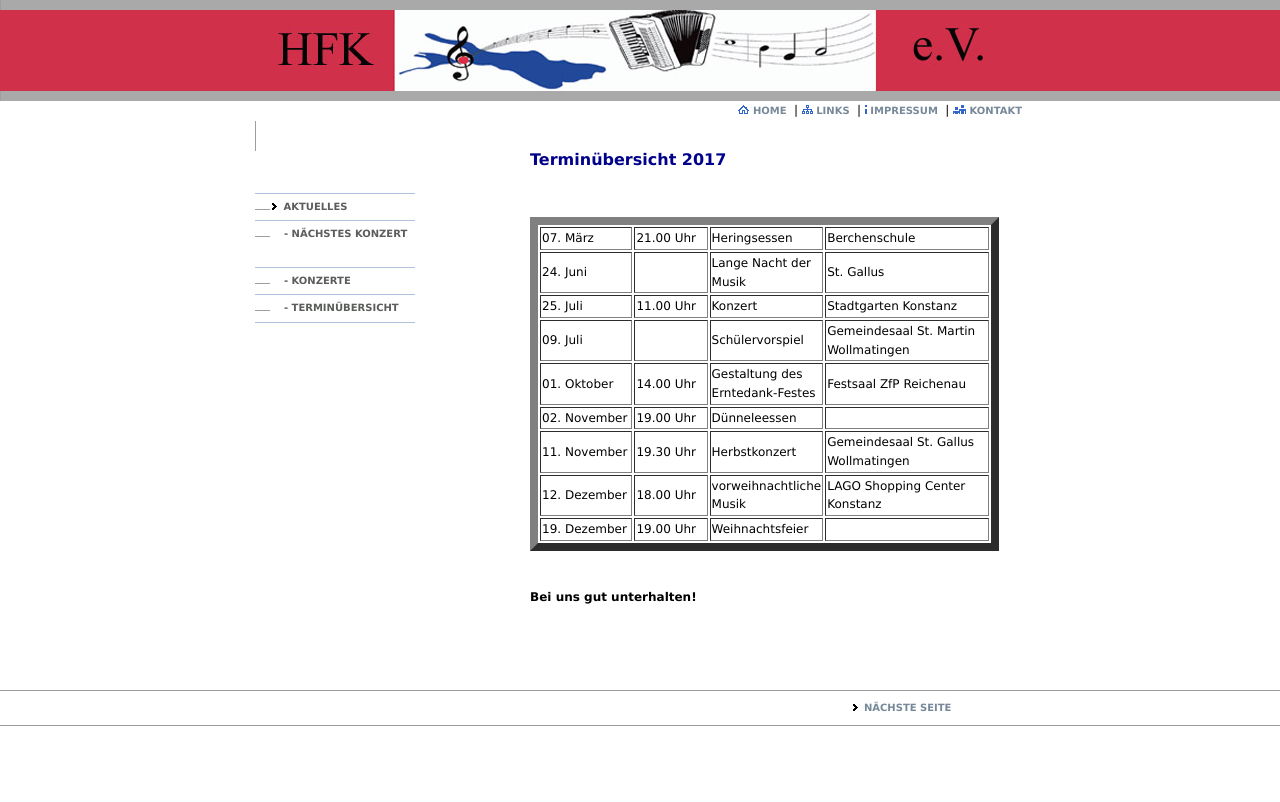
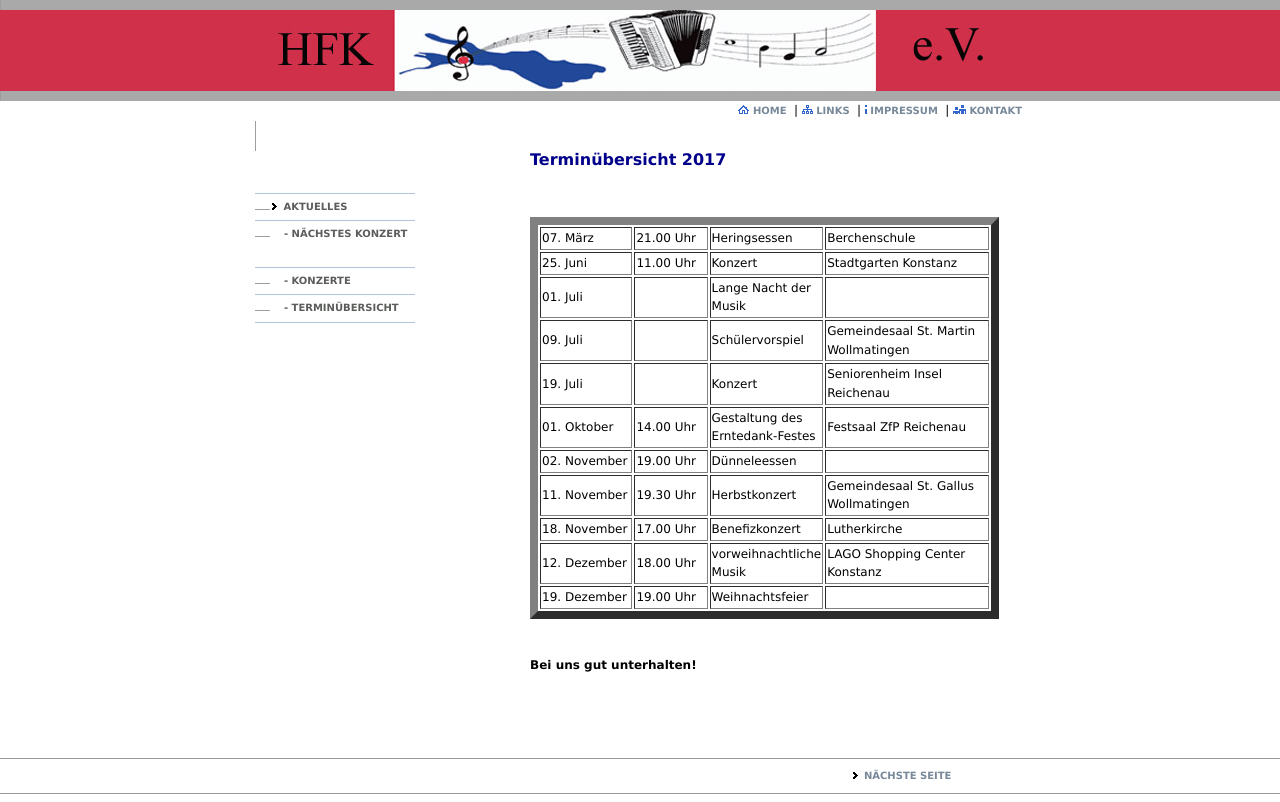
Before and after one commit to Guldenbart/HFK, a PHP site: page /aktuelles/termine.php in a window 1280 px wide. Before the commit the page ends 726 px from the top, so only its background shows below. Run offline with PHP 8.4, Linux system fonts and the light colour scheme; grey boxes are pictures that could not be loaded.

Commit message:
Termine anhand des neuen Terminplans (vom 9.2.) aktualisiert.

```diff
--- a/aktuelles/konzerte.php
+++ b/aktuelles/konzerte.php
@@ -86,6 +86,12 @@
 							<td> Gemeindesaal St. Gallus Wollmatingen </td>
 						</tr>
 						<tr>
+							<td> 18. November </td>
+							<td> 17.00 Uhr </td>
+							<td> Benefizkonzert </td>
+							<td> Lutherkirche </td>
+						</tr>
+						<tr>
 							<td> 12. Dezember </td>
 							<td> 18.00 Uhr </td>
 							<td> vorweihnachtliche Musik </td>
--- a/aktuelles/termine.php
+++ b/aktuelles/termine.php
@@ -53,22 +53,28 @@
 							<td> Berchenschule </td>
 						</tr>
 						<tr>
-							<td> 24. Juni </td>
-							<td> </td>
-							<td> Lange Nacht der Musik </td>
-							<td> St. Gallus </td>
-						</tr>
-						<tr>
-							<td> 25. Juli </td>
+							<td> 25. Juni </td>
 							<td> 11.00 Uhr </td>
 							<td> Konzert </td>
 							<td> Stadtgarten Konstanz </td>
+						</tr>
+						<tr>
+							<td> 01. Juli </td>
+							<td> </td>
+							<td> Lange Nacht der Musik </td>
+							<td> </td>
 						</tr>
 						<tr>
 							<td> 09. Juli </td>
 							<td> </td>
 							<td> Schülervorspiel </td>
 							<td> Gemeindesaal St. Martin Wollmatingen </td>
+						</tr>
+						<tr>
+							<td> 19. Juli </td>
+							<td> </td>
+							<td> Konzert </td>
+							<td> Seniorenheim Insel Reichenau </td>
 						</tr>
 						<tr>
 							<td> 01. Oktober </td>
@@ -87,6 +93,12 @@
 							<td> 19.30 Uhr </td>
 							<td> Herbstkonzert </td>
 							<td> Gemeindesaal St. Gallus Wollmatingen </td>
+						</tr>
+						<tr>
+							<td> 18. November </td>
+							<td> 17.00 Uhr </td>
+							<td> Benefizkonzert </td>
+							<td> Lutherkirche </td>
 						</tr>
 						<tr>
 							<td> 12. Dezember </td>
```
